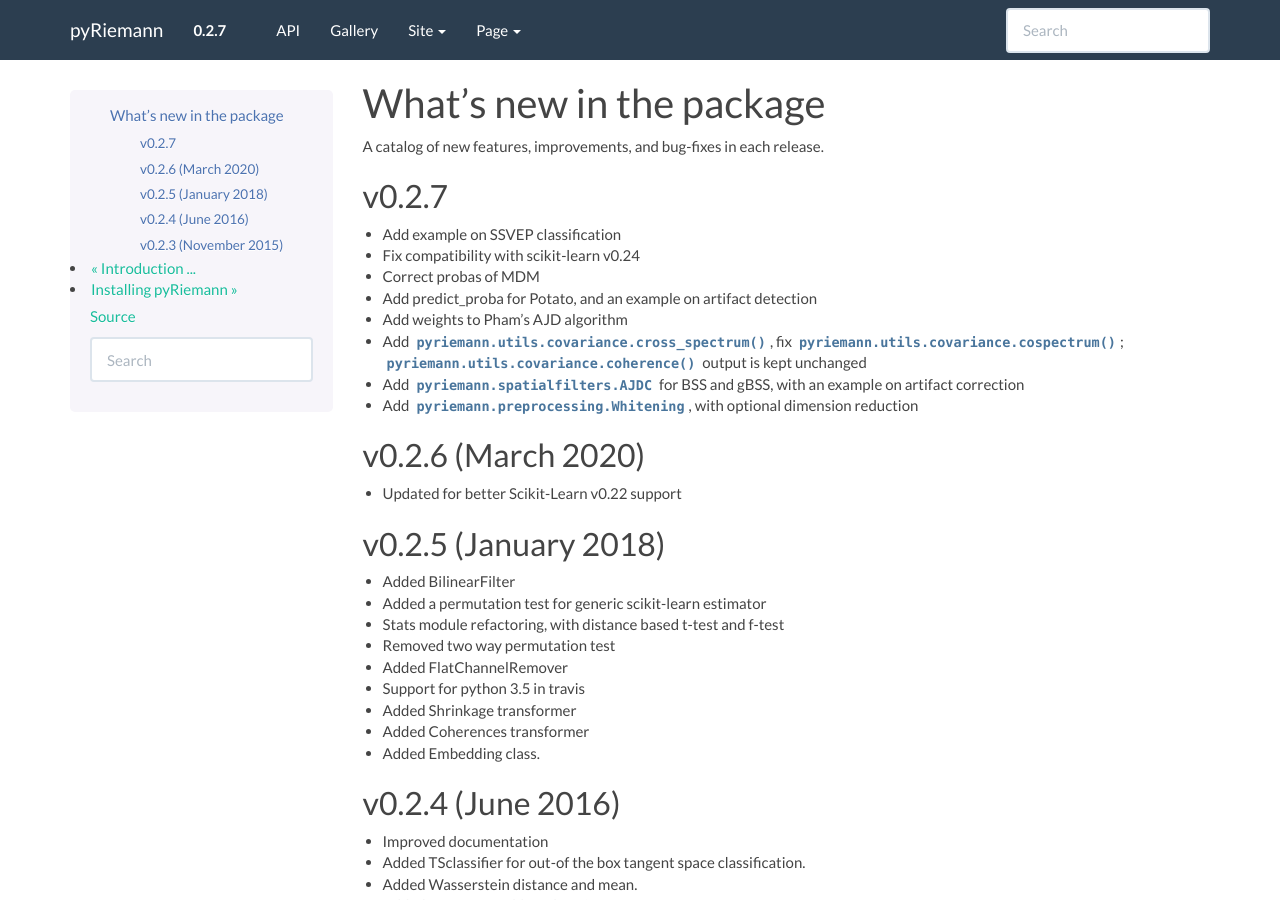
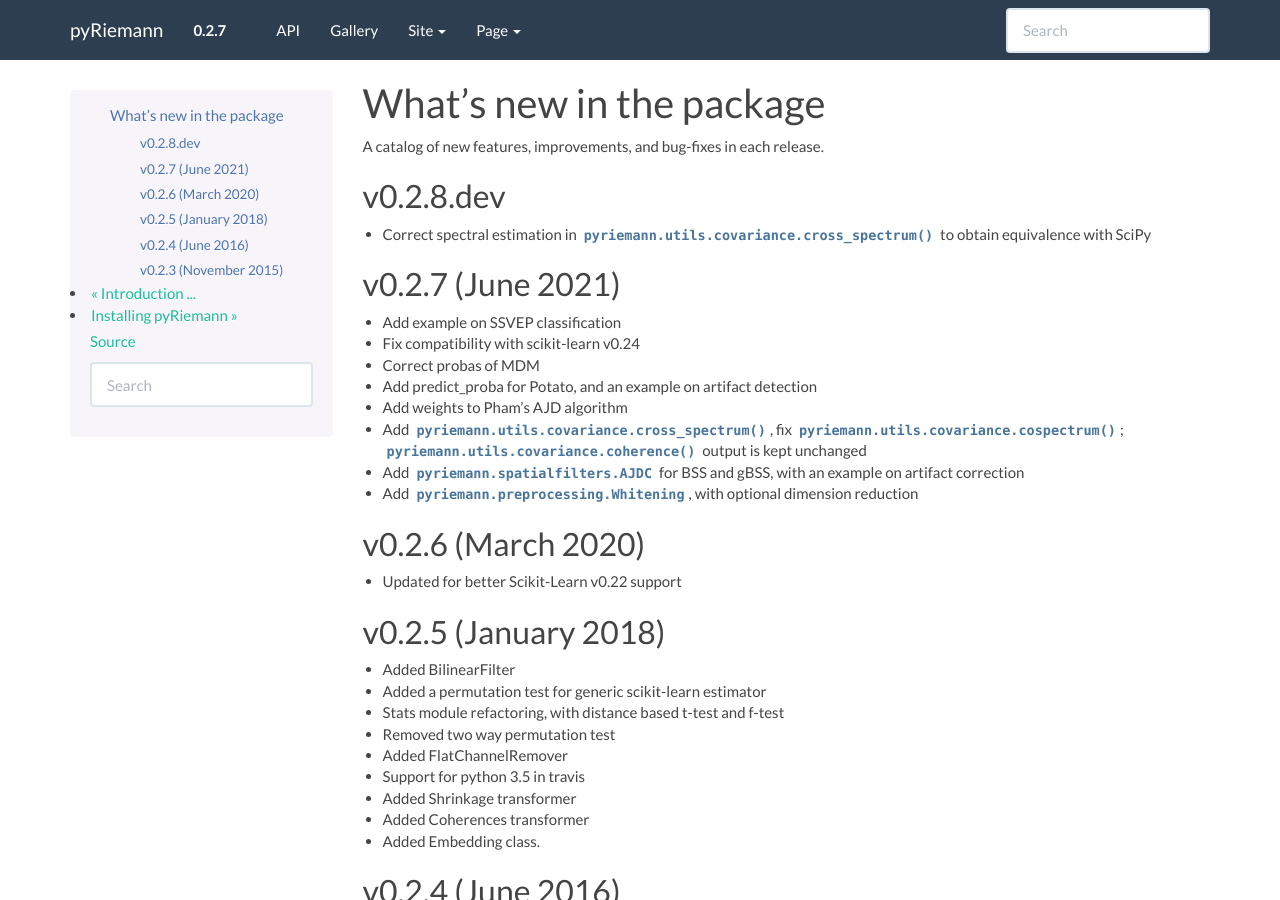
Before and after one commit to pyRiemann/pyRiemann, a Sphinx documentation site: the page built from doc/whatsnew.rst, in a window 1280 px wide and 900 px high. Built offline with Sphinx 7.4.7, drawn with Linux system fonts in a browser that asks for light colours; formulas are drawn with MathJax 3; pages that are not in the unit, such as notebooks, are missing from menus.

Commit message:
update whatsnew

```diff
--- a/doc/whatsnew.rst
+++ b/doc/whatsnew.rst
@@ -7,8 +7,13 @@ What's new in the package
 
 A catalog of new features, improvements, and bug-fixes in each release.
 
-v0.2.7
-------
+v0.2.8.dev
+----------
+
+- Correct spectral estimation in :func:`pyriemann.utils.covariance.cross_spectrum` to obtain equivalence with SciPy
+
+v0.2.7 (June 2021)
+------------------
 
 - Add example on SSVEP classification
 
```
